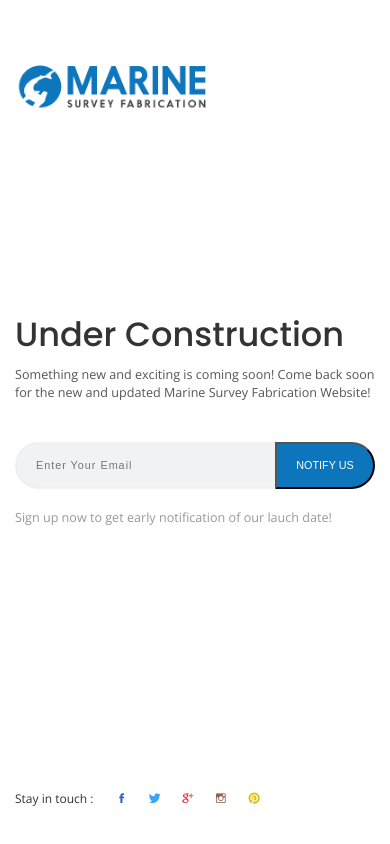
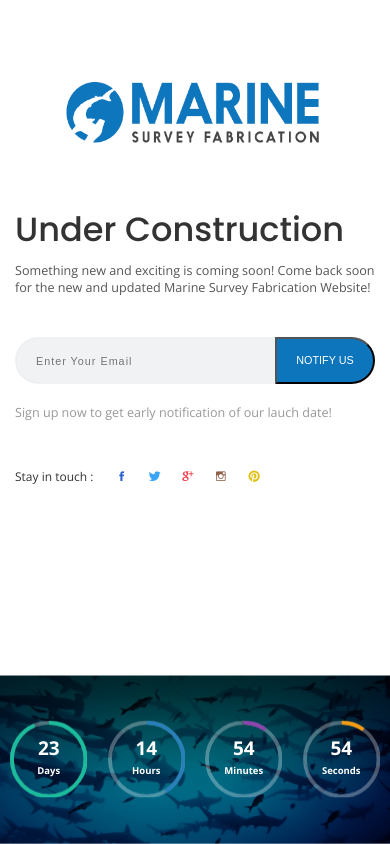
Before and after one commit to thattechnokid/finncom-msf, a plain HTML site: page index.html in a window 390 px wide. Drawn offline with nearby package versions, Linux system fonts and the light colour scheme; files whose address does not match are found by name.

Commit message:
Mobile and PC set up | Waiting to fix padding bug

```diff
--- a/01-comming-soon/css/responsive.css
+++ b/01-comming-soon/css/responsive.css
@@ -49,6 +49,17 @@
 
 }
 
+ /* ============iPad 9.7 - Any screen larger======= */
+
+@media only screen and (min-width: 1112px) {
+
+	.left-section-larger {
+		display: table-cell;
+		vertical-align: middle;
+		padding: 0px;
+		margin: 0px;
+	}
+}
 
 /* Screens Resolution : 767px
 -------------------------------------------------------------------------- */
@@ -76,6 +87,46 @@
 
 	body{ font-size: 12px;  }
 
+	/* #rounded-countdown{
+	position: relative;
+	transform: translate(-50%, -50%);
+	top: 50%;
+	left: 50%;
+} */
+	.left-section-larger{
+		display: block;
+		/* vertical-align: middle; */
+		padding: 100px 0px;
+	}
+
+.left-section{
+	position: relative;
+}
+.left-section .footer-icons{
+	position: relative;
+	bottom: 100px;
+}
+.left-section .logo{
+	    position: relative;
+	    transform: translate(-50%, -50%);
+	    top: 60px;
+	    left: 50%;
+}
+.left-section .logo img {
+	height: 130px;
+	width: 268px;
+}
+.right-section{
+	height: 20%;
+	position: relative;
+	left: 50%;
+	top: 40%;
+	width: 100vw;
+	transform: translate(-50%, -50%);
+}
+.main-area{
+	height:100vh;
+}
 }
 
 /* Screens Resolution : 359px
--- a/01-comming-soon/css/styles.css
+++ b/01-comming-soon/css/styles.css
@@ -83,6 +83,7 @@ b.light-color{ color: #444; }
 
 
 
+
 ::-webkit-input-placeholder { font-size: .9em; letter-spacing: 1px; }
 
 ::-moz-placeholder { font-size: .9em; letter-spacing: 1px; }
@@ -106,9 +107,12 @@ b.light-color{ color: #444; }
 
 .left-section{ float: left; width: 50%; position: relative; }
 
-.left-section .logo{ position: absolute; top: 40px; height: 30px; }
+.left-section .logo{ position: relative; top: 40px; height: 30px; }
 
-.left-section .logo img{ height: 90px; width:198px; }
+.left-section .logo img {
+	height: 130px;
+	width: 268px;
+}
 
 
 .left-section .main-content{ padding: 40px 40px 40px 0; }
@@ -159,8 +163,8 @@ b.light-color{ color: #444; }
 .right-section{ position: absolute; top: 0; bottom: 0; right: 0; width: 50%; background-size: cover; z-index: 1; }
 
 .right-section:after{ content:''; position: absolute; top: 0; bottom: 0; right: 0; left: 0; z-index: -2;
-	opacity: .3;
-	background: linear-gradient(to right, #0D75BC, #464748);
+	opacity: .4;
+	background: black;
 	}
 
 #rounded-countdown{ width: 80%; margin: 0 auto; }
--- a/index.html
+++ b/index.html
@@ -39,7 +39,7 @@
 				<a class="logo" href="#"><img src="logo.png" alt="Logo"></a>
 
 				<div class="display-table">
-					<div class="display-table-cell">
+					<div class="left-section-larger">
 						<div class="main-content">
 							<h1 class="title"><b>Under Construction</b></h1>
 							<p>Something new and exciting is coming soon! Come back soon for the new and updated Marine Survey Fabrication Website!</p>
@@ -55,7 +55,7 @@
 														name="b_0d2e6dc3d49678329aec3916a_3a21e2272c" tabindex="-1" value=""></div>
 
 												<input type="submit" value="NOTIFY US" name="subscribe" id="mc-embedded-subscribe"
-														class="submit-btn">
+														class="submit-btn" >
 											</div>
 										</form>
 									</div>
@@ -80,7 +80,7 @@
 
 			</section><!-- left-section -->
 
-			<section class="right-section" style="background-image: url()">
+			<section class="right-section" style="background-image: url(hammerhead.jpg)">
 
 				<div class="display-table center-text">
 					<div class="display-table-cell">
```
Also changed, not shown: hammerhead.jpg (added), 3 other files.
